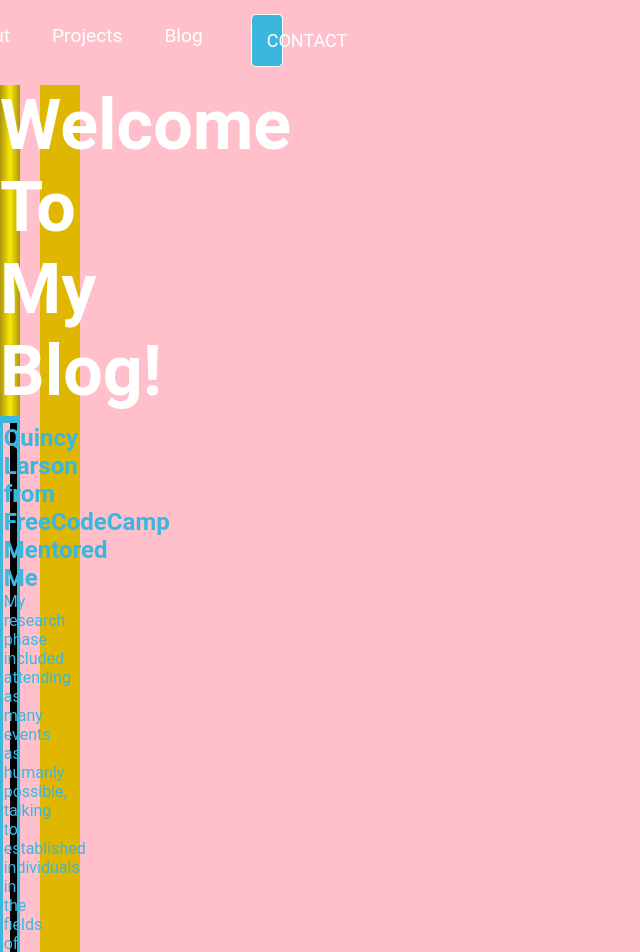
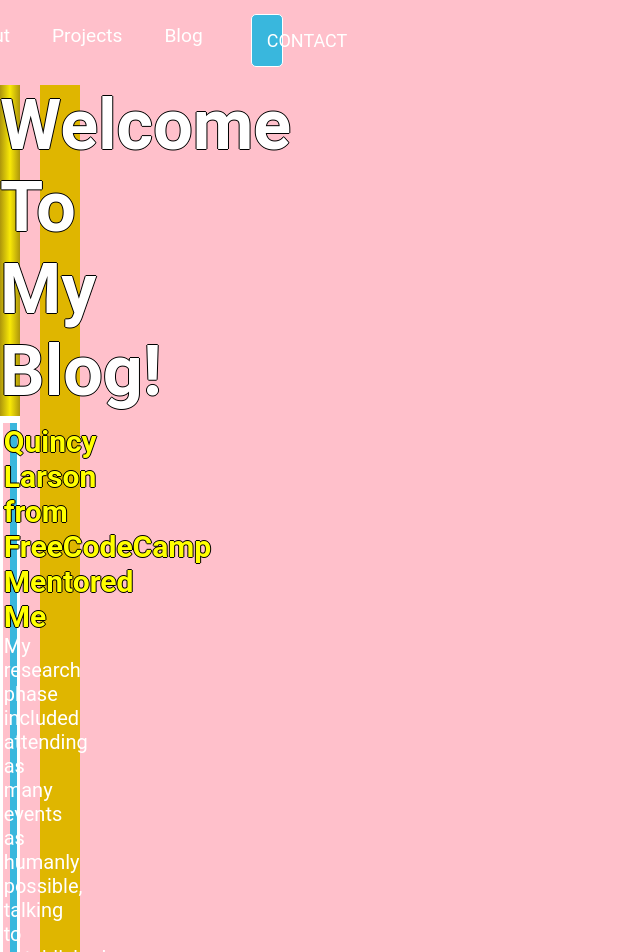
Before and after one commit to smilleeymilleey/website, a React (Create React App) app in the folder website-1/: page /blog in a window 1280 px wide. Shown: the top 952 px of the page, without its empty margins (0-640 px from the left). Built offline with nearby package versions, Linux system fonts and the light colour scheme.

Commit message:
styled blog perfectly

```diff
--- a/website-1/src/components/BlogPage.css
+++ b/website-1/src/components/BlogPage.css
@@ -48,23 +48,30 @@
   text-align: center;
   color: white;
   font-size: 70px;
+  color: white;
+  text-shadow: -1px 0 black, 0 1px black, 1px 0 black, 0 -1px black;
   background-image: linear-gradient(to right,  rgb(173, 149, 12), hsl(56, 95%, 50%),  rgb(173, 149, 12));
 }
+
+.blog:hover {
+  cursor: default;
+}
 .Quincy {
-background-color: black;
+background-color: #39b7dd;
 text-align: left;
 }
 
 .Quincy{
   font-weight: bold;
   transition: all 500ms;
-  color: #39b7dd;
-  border: #39b7dd solid;
-  border-top: #39b7dd solid 7px;
+  color: white;
+  border: white solid;
+  border-top: white solid 7px;
+  font-size: 20px;
 }
 
 .Quincy:hover {
-  font-size: 20px;
+  font-size: 25px;
   font-size-adjust: 30px;
   background-color: #39b7dd;
   color: white;
@@ -73,20 +80,21 @@
 
 
 .Productivity {
-  background-color: black;
+  background-color: #39b7dd;
   object-fit: cover;
   text-align: left;
-  color: #39b7dd;
+  color: white;
 }
 
 .Productivity {
   font-weight: bold;
-  border: #39b7dd solid;
+  font-size: 20px;
+  border: white solid;
   transition: all 500ms;
 }
 
 .Productivity:hover {
-  font-size: 20px;
+  font-size: 25px;
   font-size-adjust: 30px;
   cursor: pointer;
   background-color: #39b7dd;
@@ -123,6 +131,8 @@
   padding-right: 20%;
   padding-top: 5%;
   cursor: pointer;
+  color: yellow;
+  text-shadow: -1px 0 black, 0 1px black, 1px 0 black, 0 -1px black;
 }
 
 .sub {
--- a/website-1/src/components/pages/Blog.js
+++ b/website-1/src/components/pages/Blog.js
@@ -43,7 +43,7 @@
 
         <div className='Blog2' >
             <div className="Productivity">
-              <h2 className="title">Positive Productivity On A "Slow Day</h2>
+              <h2 className="title">Positive Productivity On A "Slow Day"</h2>
 
               <p className="para" onClick={productivityClick}>
                 Remember the last time you felt un-stoppable? You were energetic, focused, and crossed off everything on your to-do list (maybe even more). Wouldn’t it be great if every day, we could be this productive? If, even on our “slow days” we found a way to knock through all of our tasks, and went to bed at night feeling accomplished and fulfilled? Does it sound too good to be true?
```
Also changed, not shown: 1 other file (tests, documents, lock files or other folders).
